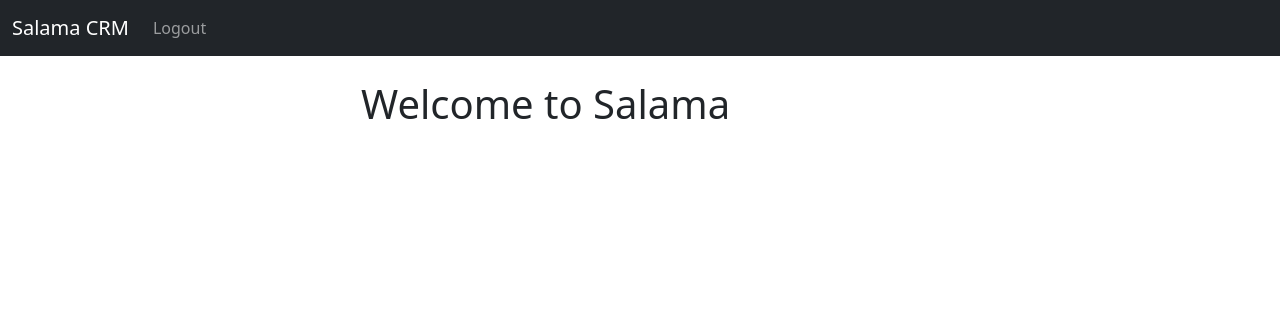
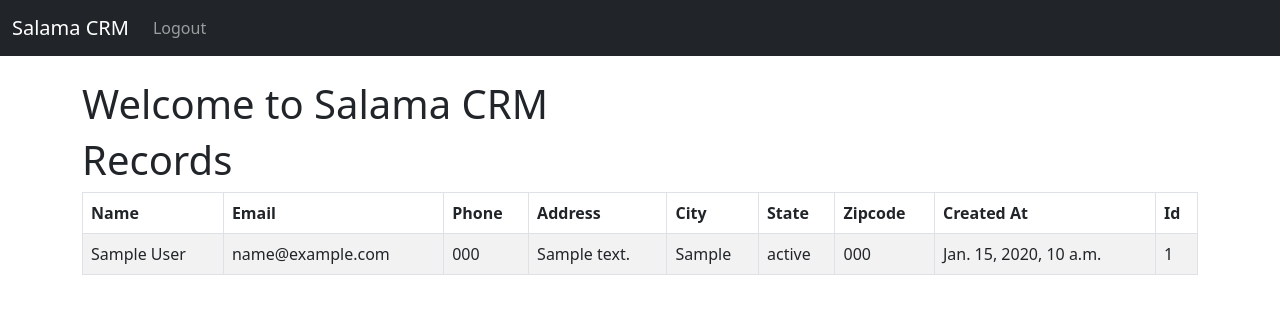
Before and after one commit to FrankMwandi/CRM, a Django app: page / in a window 1280 px wide. Shown: the top 316 px of the page. Run offline with Django 4.2, Linux system fonts and the light colour scheme; a user stored in the database is signed in; tables that the repository leaves empty hold one stand-in row (values such as "Sample post").

Commit message:
using to record model to display data with bootsrap

```diff
--- a/website/templates/home.html
+++ b/website/templates/home.html
@@ -2,11 +2,52 @@
 
 {%block content%}
 
-<div class="col-md-6 offset-md-3">
 
 
     {% if user.is_authenticated %}
-        <h1> Welcome to Salama </h1>
+        <h1> Welcome to Salama CRM </h1>
+        <h1> Records </h1>
+
+        <table class="table table-striped table-hover table-bordered">
+            <thead>
+              <tr>
+                <th scope="col">Name</th>
+                <th scope="col">Email</th>
+                <th scope="col">Phone</th>
+                <th scope="col">Address</th>
+                <th scope="col">City</th>
+                <th scope="col">State</th>
+                <th scope="col">Zipcode</th>
+                <th scope="col">Created At</th>
+                <th scope="col">Id</th>
+              </tr>
+            </thead>
+        <tbody>
+            {% if records %}
+
+            {% for record in records %}
+      <tr>
+           <td> {{record.first_name}} {{record.last_name}} </td>
+            <td>{{record.email}} </td>
+            <td>{{record.phone}} </td>
+            <td>{{record.address}} </td>
+            <td>{{record.city}} </td>
+            <td>{{record.state}} </td>
+            <td>{{record.zipcode}} </td>
+            <td>{{record.created_at}}</td>
+            <td>{{record.id}}</td>
+      </tr>
+
+            {% endfor %}
+
+          {% endif %}
+
+        </tbody>
+
+        </table>
+
+
+
 
     {% else %}
 
@@ -30,7 +71,7 @@
       </form>
 </form>
 
-</div>
+
 
 {% endif %}
 {%endblock%}
--- a/website/views.py
+++ b/website/views.py
@@ -2,9 +2,11 @@ from django.shortcuts import render,redirect
 from django.contrib.auth import authenticate,login,logout
 from django.contrib import messages
 from .forms import SignUpForm
+from .models import Record
 
 
 def home(request):
+    records = Record.objects.all()
     #checkout to see if logged in
     if request.method == 'POST':
         username = request.POST['username']
@@ -20,7 +22,7 @@ def home(request):
             return redirect('home')
 
     else:
-        return render(request, 'home.html',{})
+        return render(request, 'home.html',{'records':records})
 
 
 
```
